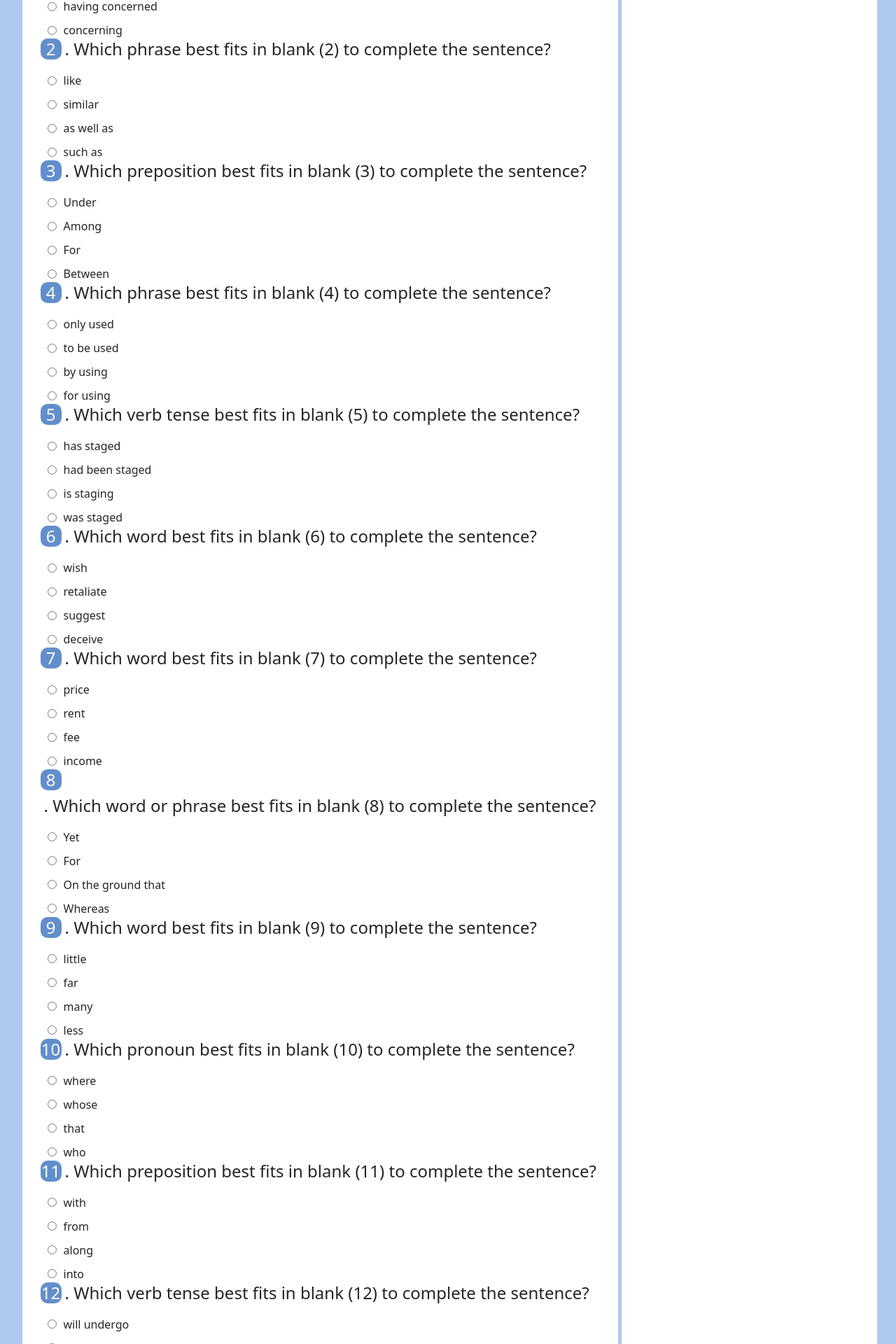
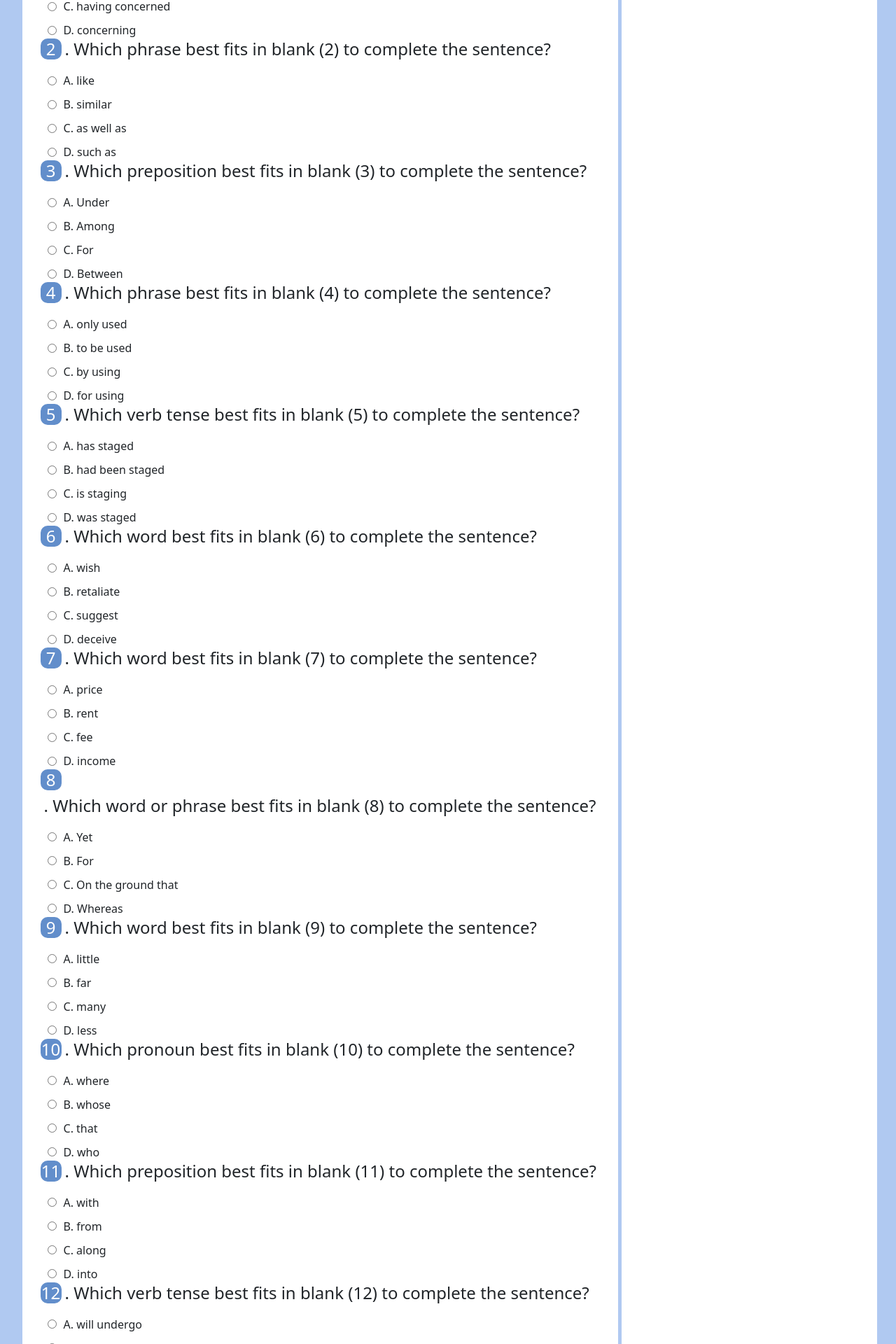
Before and after one commit to DatHuynhCoder/win_english_website, a React (Create React App) app: page /user in a window 1280 px wide. Shown: the part 840-2760 px from the top of the page at 70% size. Built offline with nearby package versions, Linux system fonts and the light colour scheme.

Commit message:
Hoan thien ExamResult

```diff
--- a/src/pages/ExamResult/DetailResult.jsx
+++ b/src/pages/ExamResult/DetailResult.jsx
@@ -1,9 +1,43 @@
-const DetailResult = () => {
+/**
+ * @author Tan Dat
+ */
+import Row from 'react-bootstrap/Row';
+import Col from 'react-bootstrap/Col';
+import { Button } from 'react-bootstrap';
+
+import { CgSearchLoading } from "react-icons/cg";
+
+import './DetailResult.scss';
+
+const DetailResult = ({ userAnswer, qBank }) => {
   return (
     <div>
-        <h2>Đáp án</h2>
+      <h2 className="detail-result-title">Đáp án</h2>
+      <div className="fact-container">
+        <CgSearchLoading size={30} color="#fff"/>
+        <div className="fact-text">Nhấn vào câu mà bạn muốn xem lời giải</div>
+      </div>
+      <div className="detail-result-content">
+        <Row>
+          {qBank.map((item, index) => {
+            const isCorrect = userAnswer[index] === item.answer;
+            const answerColor = isCorrect ? 'green' : 'red';
+
+            return (
+              <Col xs={12} sm={6} md={3} key={index}>
+                <div className="answer-container">
+                  <Button variant="primary" className='answer-btn'>{index + 1}</Button>
+                  <div className="answer-text">
+                    {item.answer[0]} : <span style={{ color: answerColor }}>{userAnswer[index][0]}</span>
+                  </div>
+                </div>
+              </Col>
+            );
+          })}
+        </Row>
+      </div>
     </div>
-  )
-}
+  );
+};
 
 export default DetailResult;
--- /dev/null
+++ b/src/pages/ExamResult/DetailResult.scss
@@ -0,0 +1,25 @@
+.fact-container {
+    background-color: #61E45D;
+    display: flex;
+    align-items: center;
+    padding: 5px 0 5px 5px;
+    border-radius: 20px;
+    margin-bottom: 16px;
+    .fact-text {
+        color: #166419;
+        font-weight: bold;
+    }
+}
+
+.answer-container {
+    display: flex;
+    margin: 5px;
+    align-items: center;
+    gap: 5px;
+    .answer-btn {
+        width: 40px;
+    }
+    .answer-text {
+        font-weight: 500;
+    }
+}
--- a/src/pages/ExamResult/ExamResult.jsx
+++ b/src/pages/ExamResult/ExamResult.jsx
@@ -38,7 +38,9 @@ const ExamResult = () => {
     return numCorrect*5 - 5;
   }
 
-  const accuracy = parseFloat((numCorrect*100/qBank.length).toFixed(2));
+  const accuracy = qBank && qBank.length > 0
+    ? parseFloat(((numCorrect / qBank.length) * 100).toFixed(2))
+    : 0;
 
   const resultData = {
     nameExam: 'Practice Set 2023 TOEIC Test 8',
@@ -59,7 +61,7 @@ const ExamResult = () => {
       <div className="main-content">
         <OverviewResult resultData={resultData}/>
         <hr />
-        <DetailResult />
+        <DetailResult userAnswer={userAnswer} qBank={qBank} />
       </div>
 
       <div className="comment-contaner">
--- a/src/pages/exam/Exam.jsx
+++ b/src/pages/exam/Exam.jsx
@@ -15,88 +15,89 @@ const qBank = [
   {
     id: 0,
     question: "Which word best fits in blank (1) to complete the sentence?",
-    options: ["being concerned", "concerned", "having concerned", "concerning"],
-    answer: "concerning"
+    options: ["A. being concerned", "B. concerned", "C. having concerned", "D. concerning"],
+    answer: "D. concerning"
   },
   {
     id: 1,
     question: "Which phrase best fits in blank (2) to complete the sentence?",
-    options: ["like", "similar", "as well as", "such as"],
-    answer: "as well as"
+    options: ["A. like", "B. similar", "C. as well as", "D. such as"],
+    answer: "C. as well as"
   },
   {
     id: 2,
     question: "Which preposition best fits in blank (3) to complete the sentence?",
-    options: ["Under", "Among", "For", "Between"],
-    answer: "Under"
+    options: ["A. Under", "B. Among", "C. For", "D. Between"],
+    answer: "A. Under"
   },
   {
     id: 3,
     question: "Which phrase best fits in blank (4) to complete the sentence?",
-    options: ["only used", "to be used", "by using", "for using"],
-    answer: "by using"
+    options: ["A. only used", "B. to be used", "C. by using", "D. for using"],
+    answer: "C. by using"
   },
   {
     id: 4,
     question: "Which verb tense best fits in blank (5) to complete the sentence?",
-    options: ["has staged", "had been staged", "is staging", "was staged"],
-    answer: "was staged"
+    options: ["A. has staged", "B. had been staged", "C. is staging", "D. was staged"],
+    answer: "D. was staged"
   },
   {
     id: 5,
     question: "Which word best fits in blank (6) to complete the sentence?",
-    options: ["wish", "retaliate", "suggest", "deceive"],
-    answer: "suggest"
+    options: ["A. wish", "B. retaliate", "C. suggest", "D. deceive"],
+    answer: "C. suggest"
   },
   {
     id: 6,
     question: "Which word best fits in blank (7) to complete the sentence?",
-    options: ["price", "rent", "fee", "income"],
-    answer: "income"
+    options: ["A. price", "B. rent", "C. fee", "D. income"],
+    answer: "D. income"
   },
   {
     id: 7,
     question: "Which word or phrase best fits in blank (8) to complete the sentence?",
-    options: ["Yet", "For", "On the ground that", "Whereas"],
-    answer: "Yet"
+    options: ["A. Yet", "B. For", "C. On the ground that", "D. Whereas"],
+    answer: "A. Yet"
   },
   {
     id: 8,
     question: "Which word best fits in blank (9) to complete the sentence?",
-    options: ["little", "far", "many", "less"],
-    answer: "far"
+    options: ["A. little", "B. far", "C. many", "D. less"],
+    answer: "B. far"
   },
   {
     id: 9,
     question: "Which pronoun best fits in blank (10) to complete the sentence?",
-    options: ["where", "whose", "that", "who"],
-    answer: "who"
+    options: ["A. where", "B. whose", "C. that", "D. who"],
+    answer: "D. who"
   },
   {
     id: 10,
     question: "Which preposition best fits in blank (11) to complete the sentence?",
-    options: ["with", "from", "along", "into"],
-    answer: "into"
+    options: ["A. with", "B. from", "C. along", "D. into"],
+    answer: "D. into"
   },
   {
     id: 11,
     question: "Which verb tense best fits in blank (12) to complete the sentence?",
-    options: ["will undergo", "undergoing", "had undergone", "to be undergone"],
-    answer: "had undergone"
+    options: ["A. will undergo", "B. undergoing", "C. had undergone", "D. to be undergone"],
+    answer: "C. had undergone"
   },
   {
     id: 12,
     question: "Which phrase best fits in blank (13) to complete the sentence?",
-    options: ["much as", "most", "like", "same as"],
-    answer: "same as"
+    options: ["A. much as", "B. most", "C. like", "D. same as"],
+    answer: "D. same as"
   },
   {
     id: 13,
     question: "Which word best fits in blank (14) to complete the sentence?",
-    options: ["nothing", "everything", "something", "anything"],
-    answer: "nothing"
+    options: ["A. nothing", "B. everything", "C. something", "D. anything"],
+    answer: "A. nothing"
   }
-]
+];
+
 
 
 
```
